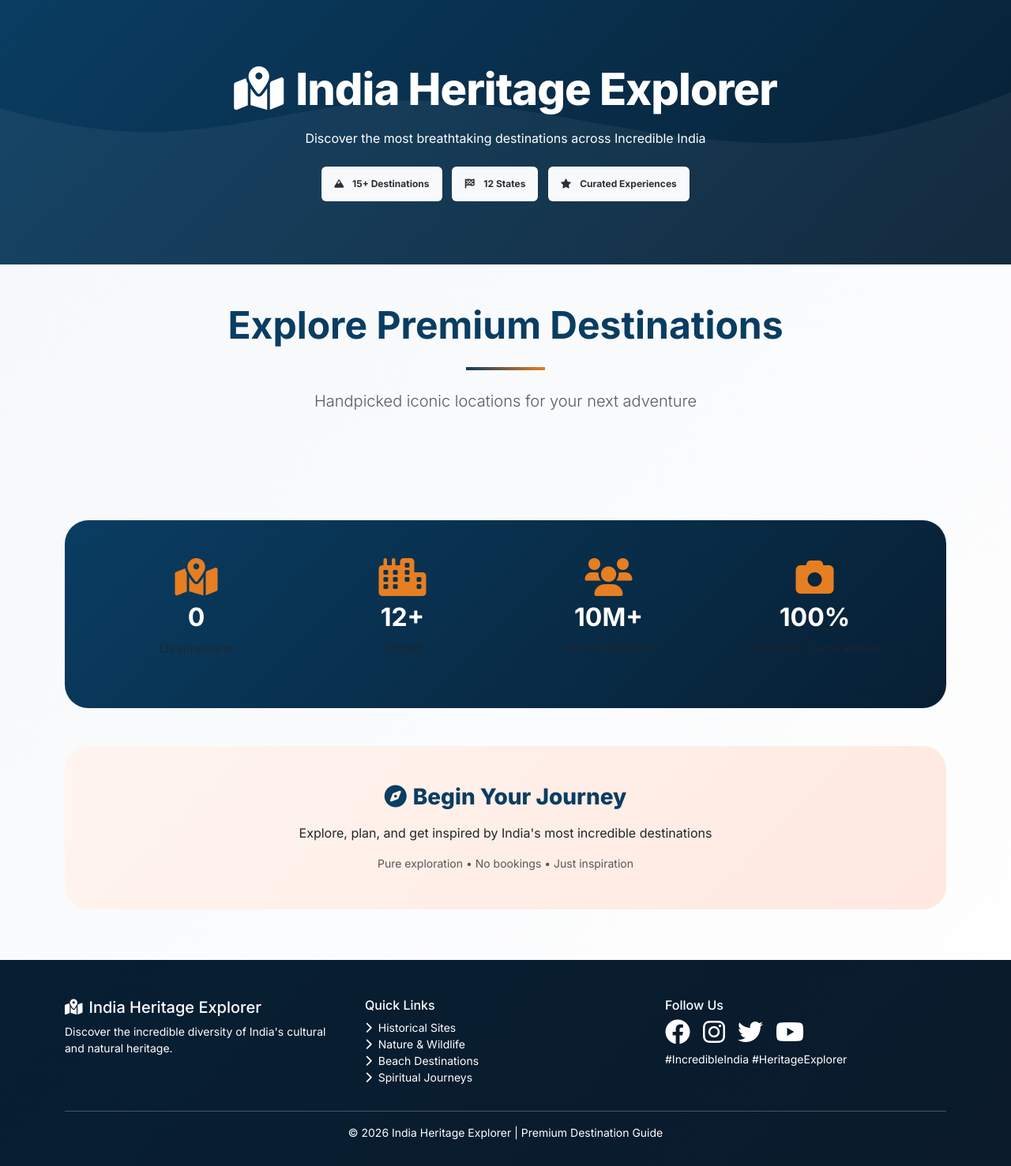
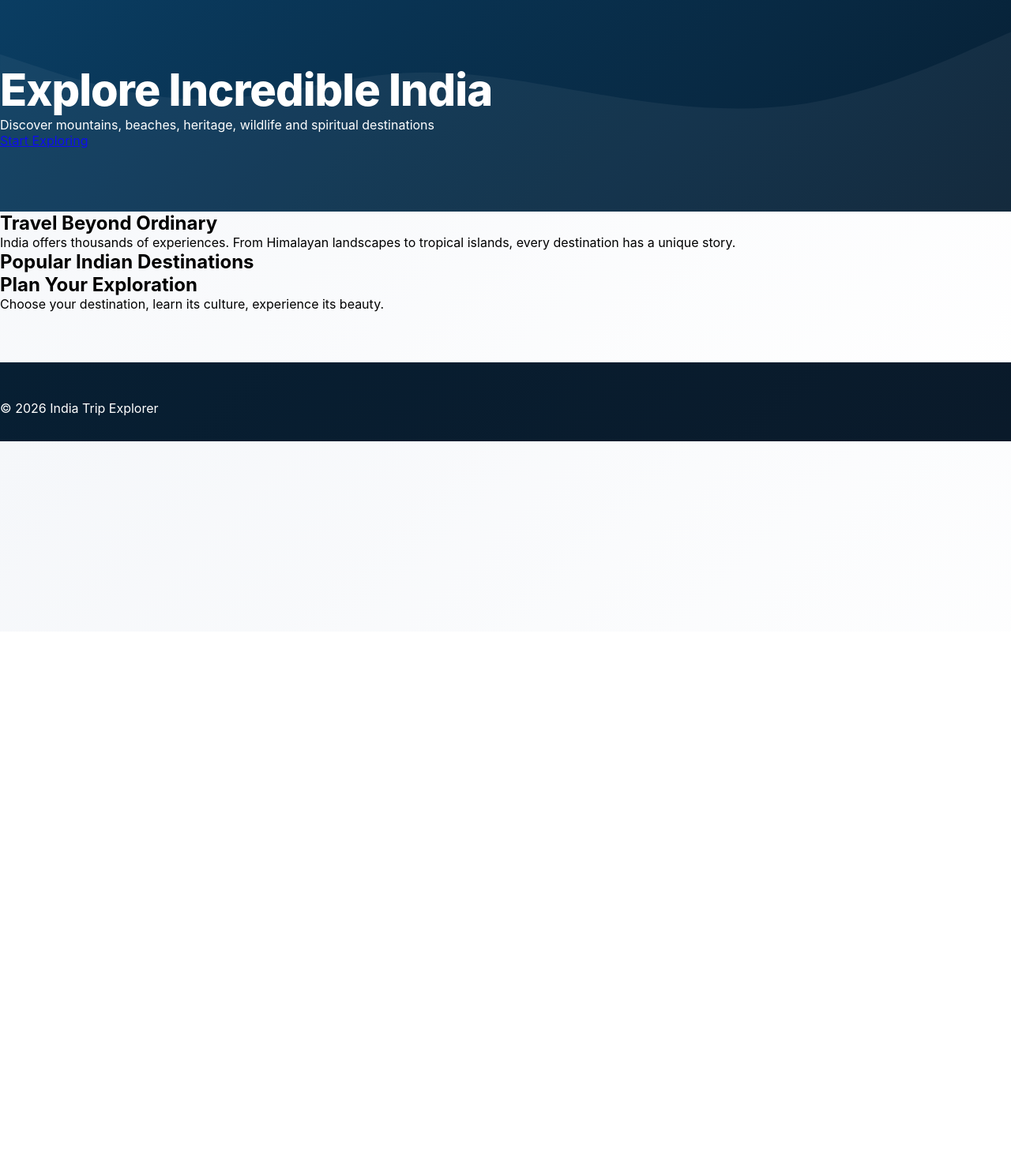
Before and after one commit to VinayKumar8374/TripExploring-app, a Flask app: template templates/index.html in a window 1280 px wide. Shown: the whole page at 79% size. After the commit the page ends 559 px from the top, so only its background shows below. Run offline with Flask 3, Linux system fonts and the light colour scheme; the template is opened without the code that fills it, so the values that code supplies are empty.

Commit message:
Update index.html

```diff
--- a/templates/index.html
+++ b/templates/index.html
@@ -1,177 +1,200 @@
 <!DOCTYPE html>
-<html lang="en">
+
+<html>
+
 <head>
-    <meta charset="UTF-8">
-    <meta name="viewport" content="width=device-width, initial-scale=1.0">
-    <title>India Heritage Explorer | Premium Destinations</title>
-    <link href="https://cdn.jsdelivr.net/npm/bootstrap@5.3.0-alpha1/dist/css/bootstrap.min.css" rel="stylesheet">
-    <link rel="stylesheet" href="https://cdnjs.cloudflare.com/ajax/libs/font-awesome/6.0.0-beta3/css/all.min.css">
-    <link href="https://fonts.googleapis.com/css2?family=Inter:wght@300;400;500;600;700;800&display=swap" rel="stylesheet">
-    <link rel="stylesheet" href="{{ url_for('static', filename='style.css') }}">
+
+<title>
+India Trip Explorer
+</title>
+
+
+<link rel="stylesheet"
+href="/static/css/style.css">
+
+
+<link href=
+"https://fonts.googleapis.com/css2?family=Poppins:wght@300;500;700&display=swap"
+rel="stylesheet">
+
+
 </head>
+
+
 <body>
 
-<!-- Hero Section -->
-<section class="hero">
-    <div class="container text-center">
-        <h1><i class="fas fa-map-marked-alt me-3"></i>India Heritage Explorer</h1>
-        <p class="mt-3">Discover the most breathtaking destinations across Incredible India</p>
-        <div class="mt-4">
-            <span class="badge bg-light text-dark me-2 p-3"><i class="fas fa-mountain me-2"></i> 15+ Destinations</span>
-            <span class="badge bg-light text-dark me-2 p-3"><i class="fas fa-flag-checkered me-2"></i> 12 States</span>
-            <span class="badge bg-light text-dark p-3"><i class="fas fa-star me-2"></i> Curated Experiences</span>
-        </div>
-    </div>
+
+<header>
+
+<div class="hero">
+
+
+<h1>
+Explore Incredible India
+</h1>
+
+
+<p>
+Discover mountains, beaches, heritage,
+wildlife and spiritual destinations
+</p>
+
+
+<a href="#destinations">
+Start Exploring
+</a>
+
+
+</div>
+
+</header>
+
+
+
+<section class="intro">
+
+
+<h2>
+Travel Beyond Ordinary
+</h2>
+
+
+<p>
+
+India offers thousands of experiences.
+From Himalayan landscapes to tropical islands,
+every destination has a unique story.
+
+</p>
+
+
 </section>
 
-<!-- Destinations Grid -->
-<div class="container py-5">
-    <div class="row mb-5">
-        <div class="col-12 text-center">
-            <h2 class="display-5 fw-bold" style="color: var(--primary);">Explore Premium Destinations</h2>
-            <div class="mx-auto" style="width: 100px; height: 4px; background: linear-gradient(90deg, var(--primary), var(--accent)); margin: 1.5rem auto;"></div>
-            <p class="lead text-muted">Handpicked iconic locations for your next adventure</p>
-        </div>
-    </div>
 
-    <div class="row g-4">
-        {% for trip in trips %}
-        <div class="col-lg-4 col-md-6">
-            <div class="destination-card">
-                <div class="card-image">
-                    <img src="{{ trip.image_url }}" alt="{{ trip.name }}">
-                    <div class="card-category">{{ trip.category }}</div>
-                    <div class="card-rating">
-                        <i class="fas fa-star"></i> {{ trip.rating }}
-                    </div>
-                </div>
-                <div class="card-content">
-                    <h3 class="destination-name">{{ trip.name }}</h3>
-                    <p class="destination-location">
-                        <i class="fas fa-map-marker-alt"></i> {{ trip.subtitle }}
-                    </p>
-                    <p class="destination-description">{{ trip.description[:120] }}...</p>
-                    <div class="destination-details">
-                        <div class="detail-item">
-                            <i class="fas fa-calendar-alt"></i>
-                            <span>{{ trip.best_time }}</span>
-                        </div>
-                        <div class="detail-item">
-                            <i class="fas fa-clock"></i>
-                            <span>{{ trip.time_needed }}</span>
-                        </div>
-                        <div class="detail-item">
-                            <i class="fas fa-ticket-alt"></i>
-                            <span>{{ trip.entry_fee.split(',')[0] }}</span>
-                        </div>
-                    </div>
-                    <button class="view-details-btn" onclick="showDetails('{{ trip.id }}')">
-                        View Details <i class="fas fa-arrow-right"></i>
-                    </button>
-                </div>
-            </div>
-        </div>
-        {% endfor %}
-    </div>
+
+<section id="destinations">
+
+
+<h2 class="heading">
+Popular Indian Destinations
+</h2>
+
+
+
+<div class="container">
+
+
+{% for place in destinations %}
+
+
+<div class="card">
+
+
+<img src="{{place.image}}">
+
+
+<div class="content">
+
+
+<h2>
+{{place.name}}
+</h2>
+
+
+<h4>
+{{place.location}}
+</h4>
+
+
+<span>
+{{place.category}}
+</span>
+
+
+
+<p>
+{{place.description}}
+</p>
+
+
+
+<h3>
+Must Visit Places
+</h3>
+
+
+<ul>
+
+{% for item in place.places %}
+
+<li>
+{{item}}
+</li>
+
+{% endfor %}
+
+</ul>
+
+
+
+<h3>
+Best Time
+</h3>
+
+
+<p>
+{{place.best_time}}
+</p>
+
+
+
 </div>
 
-<!-- Stats Section -->
-<div class="container my-5">
-    <div class="stats-wrapper">
-        <div class="row text-center">
-            <div class="col-md-3 col-6 mb-3 mb-md-0">
-                <i class="fas fa-map-marked-alt fa-3x"></i>
-                <h3 class="mt-2 fw-bold">{{ trips|length }}</h3>
-                <p class="text-muted">Destinations</p>
-            </div>
-            <div class="col-md-3 col-6 mb-3 mb-md-0">
-                <i class="fas fa-city fa-3x"></i>
-                <h3 class="mt-2 fw-bold">12+</h3>
-                <p class="text-muted">States</p>
-            </div>
-            <div class="col-md-3 col-6 mb-3 mb-md-0">
-                <i class="fas fa-users fa-3x"></i>
-                <h3 class="mt-2 fw-bold">10M+</h3>
-                <p class="text-muted">Annual Visitors</p>
-            </div>
-            <div class="col-md-3 col-6">
-                <i class="fas fa-camera fa-3x"></i>
-                <h3 class="mt-2 fw-bold">100%</h3>
-                <p class="text-muted">Authentic Experiences</p>
-            </div>
-        </div>
-    </div>
+
 </div>
 
-<!-- CTA Section -->
-<div class="container my-5">
-    <div class="cta-wrapper">
-        <h3><i class="fas fa-compass me-2"></i>Begin Your Journey</h3>
-        <p>Explore, plan, and get inspired by India's most incredible destinations</p>
-        <p class="mb-0 small opacity-75">Pure exploration • No bookings • Just inspiration</p>
-    </div>
+
+{% endfor %}
+
+
 </div>
 
-<!-- Footer -->
+
+</section>
+
+
+
+<section class="footer-section">
+
+
+<h2>
+Plan Your Exploration
+</h2>
+
+
+<p>
+
+Choose your destination,
+learn its culture,
+experience its beauty.
+
+</p>
+
+
+</section>
+
+
+
 <footer>
-    <div class="container">
-        <div class="row">
-            <div class="col-md-4 mb-3 mb-md-0">
-                <h5><i class="fas fa-map-marked-alt me-2"></i>India Heritage Explorer</h5>
-                <p class="small">Discover the incredible diversity of India's cultural and natural heritage.</p>
-            </div>
-            <div class="col-md-4 mb-3 mb-md-0">
-                <h6>Quick Links</h6>
-                <ul class="list-unstyled small">
-                    <li><i class="fas fa-chevron-right me-2"></i>Historical Sites</li>
-                    <li><i class="fas fa-chevron-right me-2"></i>Nature & Wildlife</li>
-                    <li><i class="fas fa-chevron-right me-2"></i>Beach Destinations</li>
-                    <li><i class="fas fa-chevron-right me-2"></i>Spiritual Journeys</li>
-                </ul>
-            </div>
-            <div class="col-md-4">
-                <h6>Follow Us</h6>
-                <div class="d-flex gap-3">
-                    <i class="fab fa-facebook fa-2x"></i>
-                    <i class="fab fa-instagram fa-2x"></i>
-                    <i class="fab fa-twitter fa-2x"></i>
-                    <i class="fab fa-youtube fa-2x"></i>
-                </div>
-                <p class="small mt-2">#IncredibleIndia #HeritageExplorer</p>
-            </div>
-        </div>
-        <hr class="my-3 bg-light">
-        <div class="text-center small">
-            <p class="mb-0">© 2026 India Heritage Explorer | Premium Destination Guide</p>
-        </div>
-    </div>
+
+<p>
+© 2026 India Trip Explorer
+</p>
+
+
 </footer>
 
-<!-- Scroll to Top -->
-<div class="scroll-top" id="scrollTopBtn">
-    <i class="fas fa-arrow-up"></i>
-</div>
 
-<script>
-    // Scroll to top
-    const scrollBtn = document.getElementById('scrollTopBtn');
+</body>
 
-    window.addEventListener('scroll', () => {
-        if (window.scrollY > 300) {
-            scrollBtn.classList.add('visible');
-        } else {
-            scrollBtn.classList.remove('visible');
-        }
-    });
-
-    scrollBtn.addEventListener('click', () => {
-        window.scrollTo({ top: 0, behavior: 'smooth' });
-    });
-
-    // View details function
-    function showDetails(id) {
-        alert('More details coming soon for destination #' + id);
-    }
-</script>
-</body>
 </html>
```
